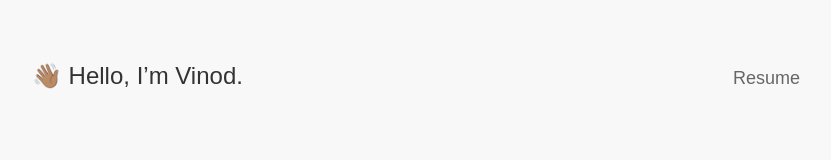
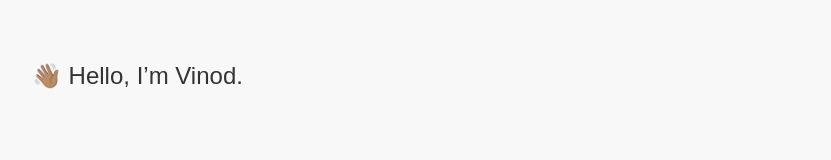
Before and after one commit to brutallyminimal/vinod, a plain HTML site: page index.html in a window 1280 px wide. Shown: the top 160 px of the page, without its empty margins (224-1055 px from the left). Drawn offline with Linux system fonts and the light colour scheme; a web font is replaced by a local one.

Commit message:
Update index.html
Removed the resume link.

```diff
--- a/index.html
+++ b/index.html
@@ -76,7 +76,7 @@
 		<header>
 			<h1><span class="wave">👋🏽 </span> Hello, I’m <span class="underline">Vinod</span>.</h1>
 			<nav>
-				<a href="https://resume.io/r/jy9VIfnQK">Resume</a>
+<!-- 				<a href="">Resume</a> -->
 			</nav>
 		</header>
 		<section id="elevator">
```
